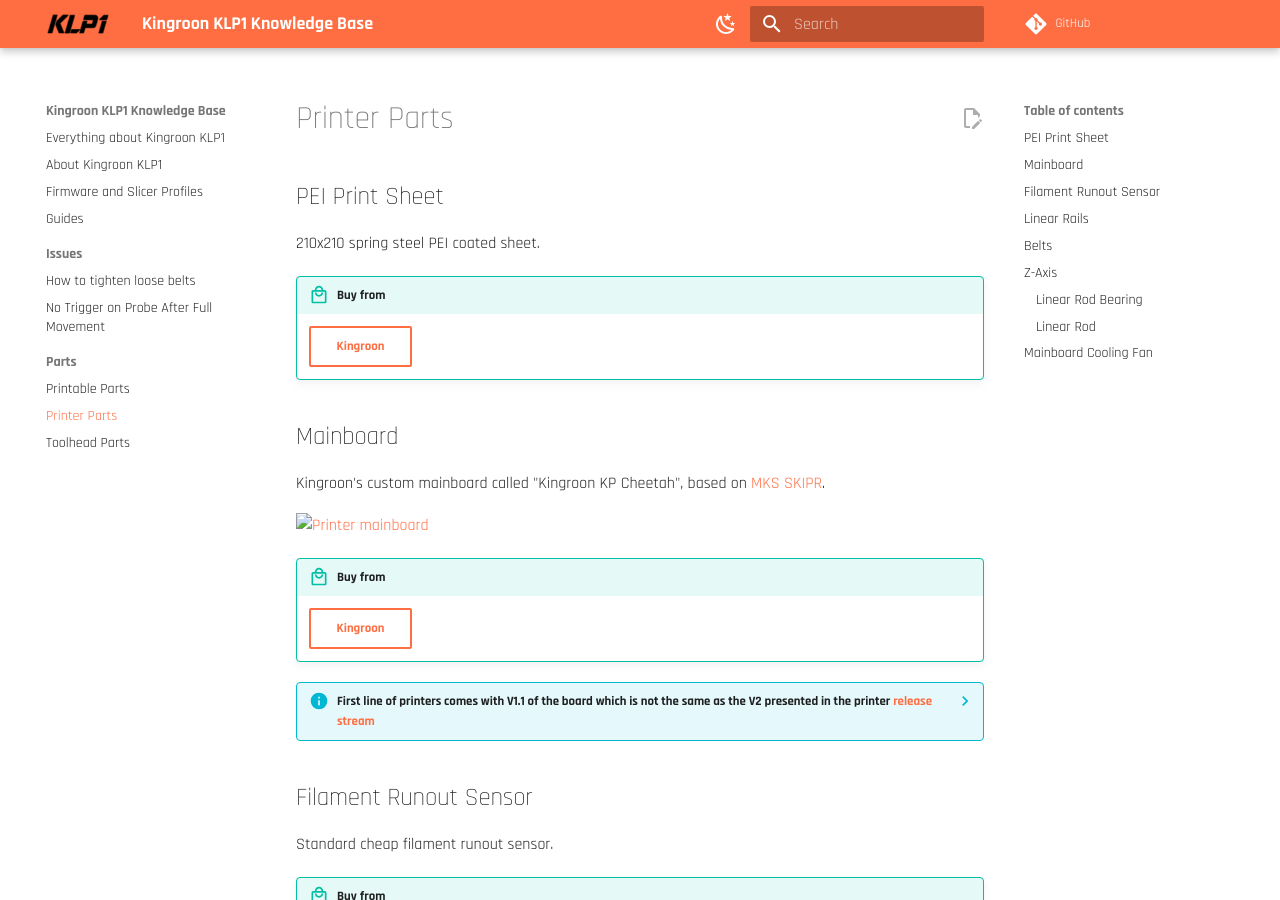
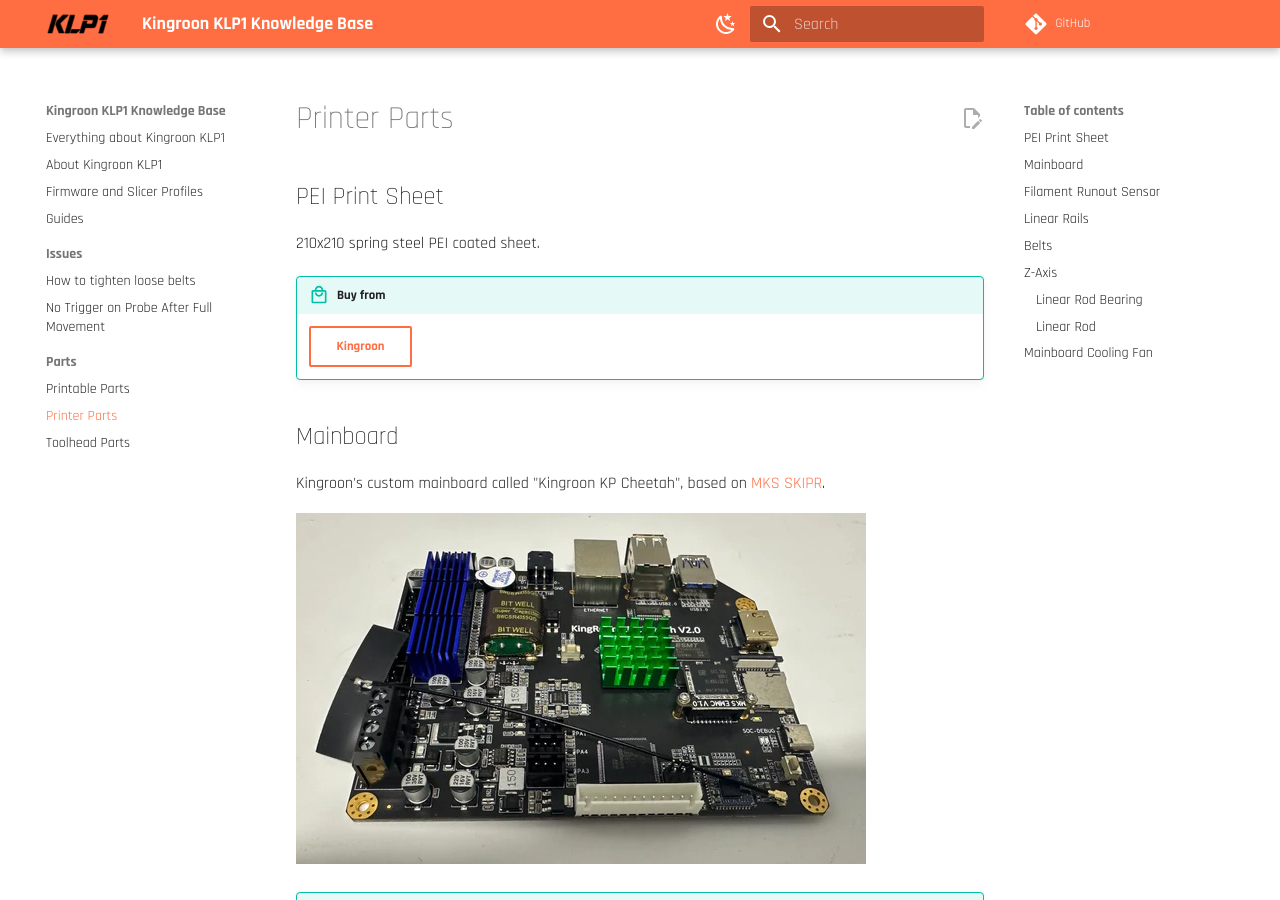
Before and after one commit to blakadder/klp1, an MkDocs documentation site: the page built from docs/parts/printer-parts.md, in a window 1280 px wide and 900 px high. Built offline with MkDocs 1.6.1 and Material for MkDocs 9.7.7, drawn with Linux system fonts in a browser that asks for light colours; comment, search, counter and statistics services are not loaded.

Commit message:
update image

```diff
--- a/docs/parts/printer-parts.md
+++ b/docs/parts/printer-parts.md
@@ -15,7 +15,7 @@
 
 Kingroon's custom mainboard called "Kingroon KP Cheetah", based on [MKS SKIPR](https://www.aliexpress.com/item/1005004509354702.html?aff_fcid=166358c921274e8b927d0c0b45c149f6-1683324450389-05113-_DeCkcSN&tt=CPS_NORMAL&aff_fsk=_DeCkcSN&aff_platform=shareComponent-detail&sk=_DeCkcSN&aff_trace_key=166358c921274e8b927d0c0b45c149f6-1683324450389-05113-_DeCkcSN&terminal_id=165068c405fe431e83f4b86336c9e8c9&afSmartRedirect=y).
 
-![Printer mainboard](/images/parts/mainboard.jpg){ width="50%" }
+![Printer mainboard](/images/parts/mainboard.jpg)
 
 !!! tip "Buy from"
     [Kingroon](https://kingroon.com/products/kingroon-kp-cheetah-v2-0-mainboard-for-kp3s-pro-v2-3d-printer?sca_ref=3869528.BgcwN5Ufox){ .md-button }
```
Also changed, not shown: docs/images/parts/mainboard.jpg (added), docs/images/parts/mainboard.webp (deleted).
